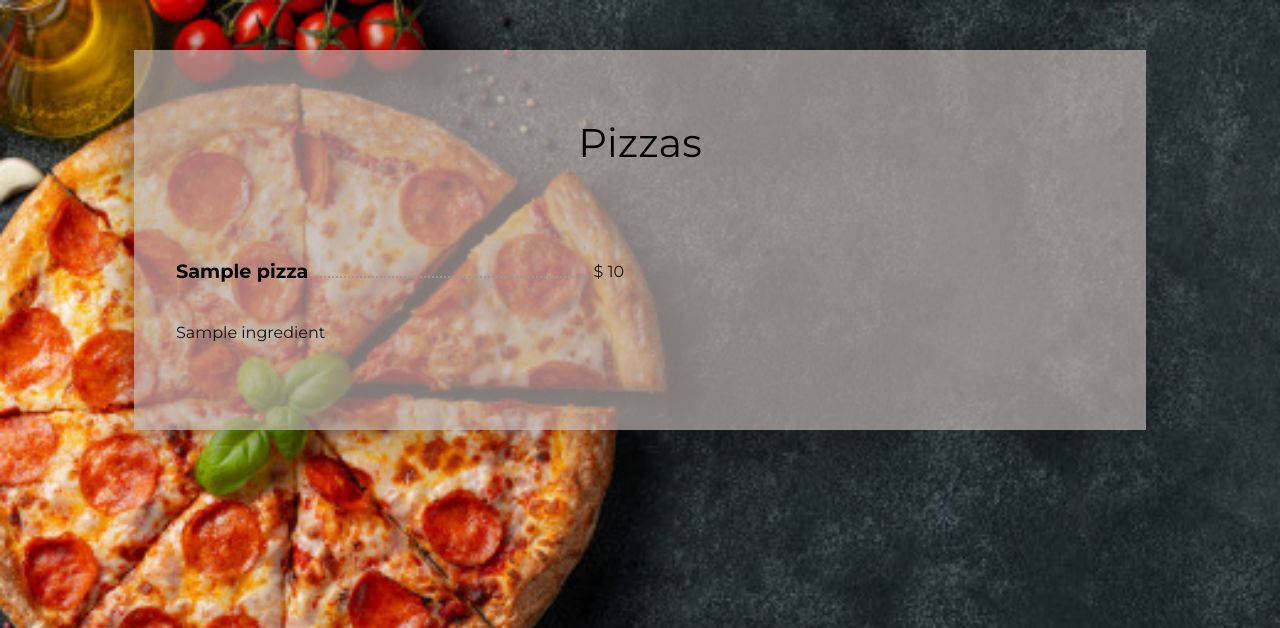
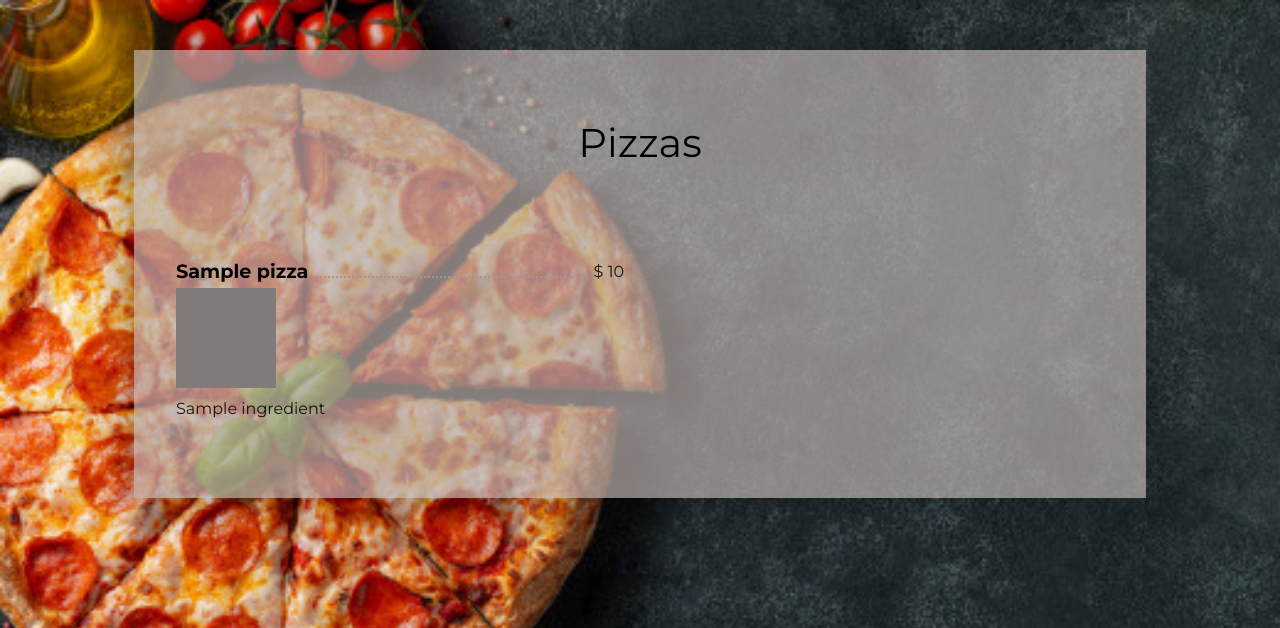
Before and after one commit to Xodez/PizzaProject, a Node project: template views/views/pages/Home.ejs in a window 1280 px wide. Shown: the top 628 px of the page. Run offline with Node 20 templates, Linux system fonts and the light colour scheme; the template is opened without the code that fills it: most values are stand-ins (such as "Sample title", 1, 10 or a date in 2020); grey boxes are pictures that could not be loaded.

Commit message:
Adding images

```diff
--- a/views/views/css/Home.css
+++ b/views/views/css/Home.css
@@ -83,8 +83,8 @@ h2 {
     color: #000;
 }
 
-.one {
-    background-image: url("../images/tasty-pepperoni-.jpg");
-    height: 50px;
-    width: 50px;
+.image {
+    height: 100px;
+    width: 100px;
+    mix-blend-mode: multiply;
 }
--- a/views/views/js/Home.js
+++ b/views/views/js/Home.js
@@ -59,7 +59,7 @@ exports.getPizzas = function (req, res) {
 };
 
 exports.Image = function (req, res) {
-    img = fs.readFileSync('../images/tasty-pepperoni-.jpg');
+    img = fs.readFileSync('../images/' + req.pathname);
     res.writeHead(200, {'Content-Type': 'image/gif'});
     res.end(img, 'binary');
 };
--- a/views/views/js/controller.js
+++ b/views/views/js/controller.js
@@ -23,9 +23,10 @@ module.exports = http.createServer((req, res) => {
             Register.RegCSS(req, res);
         } else if (reqUrl.pathname === '/images/tasty-pepperoni-pizza-black-concrete-background_79782-103.jpg') {
             LogIn.BackgroundImage(req, res);
-        } else if (reqUrl.pathname === '/images/tasty-pepperoni-.jpg') {
+        } else if (reqUrl.pathname === '/images/pepperoni-pizza.png') {
             Home.Image(req, res);
-        } else if (reqUrl.pathname === '/auth' && req.method === 'POST') {
+        }
+        else if (reqUrl.pathname === '/auth' && req.method === 'POST') {
             LogIn.Authentication(req, res);
         } else if (reqUrl.pathname === '/css/Home.css' && req.method === 'GET') {
             Home.HomeCSS(req, res);
--- a/views/views/pages/Home.ejs
+++ b/views/views/pages/Home.ejs
@@ -26,8 +26,8 @@
               $ <%= pizzas[i].price %>
             </span>
                     </header>
+                    <img class="image" src="<%=imid%>" alt="">
                     <p>
-                    <p class="<%=imid%>"></p>
                         <% for(let i = 0; i < ingredients.length; i++) { %>
                             <% if (pid == ingredients[i].pid) { %>
                                 <%= ingredients[i].ingredient %>
```
Also changed, not shown: sqlite/Pizza database.db, views/views/images/barbacue-pizza.png (added), views/views/images/margherita-pizza.png (added), views/views/images/pepperoni-pizza.png (added), views/views/images/sicilian-pizza.png (added), 1 other file.
